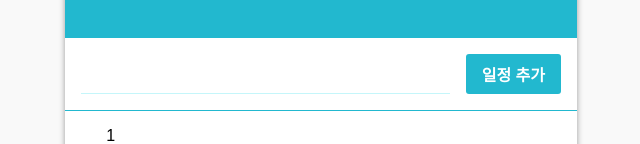
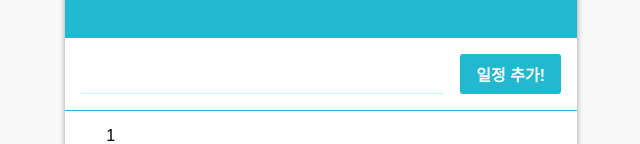
Before and after one commit to macroness/react-todo-list, a React (Create React App) app: page / in a window 1280 px wide. Shown: the part 148-292 px from the top of the page, without its empty margins (319-959 px from the left). Built offline with nearby package versions, Linux system fonts and the light colour scheme.

Commit message:
[20181015] 확인 커밋

```diff
--- a/src/components/Form.js
+++ b/src/components/Form.js
@@ -6,7 +6,7 @@ const Form = ({value, onChange, onCreate, onKeyPress}) => {
 		<div className="form">
 			<input value={value} onChange={onChange} onKeyPress={onKeyPress}/>
 			<div className="create-button" onClick={onCreate}>
-				일정 추가
+				일정 추가!
 			</div>
 		</div>
 	);
```
